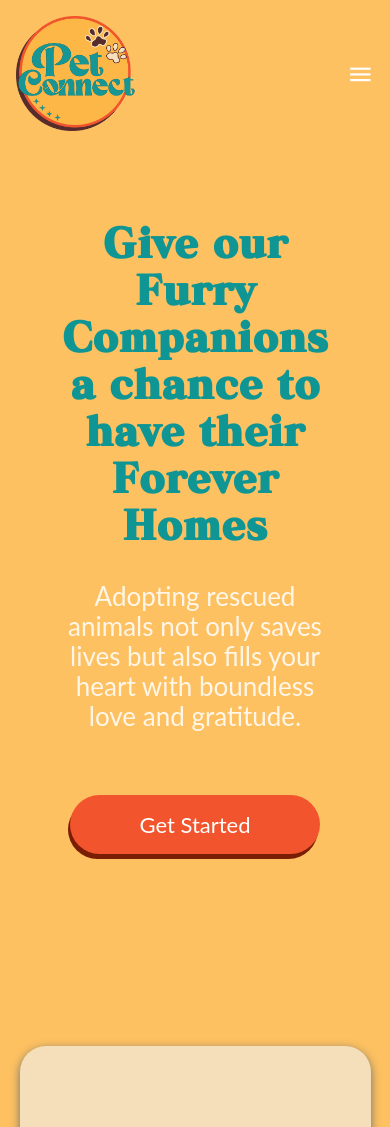
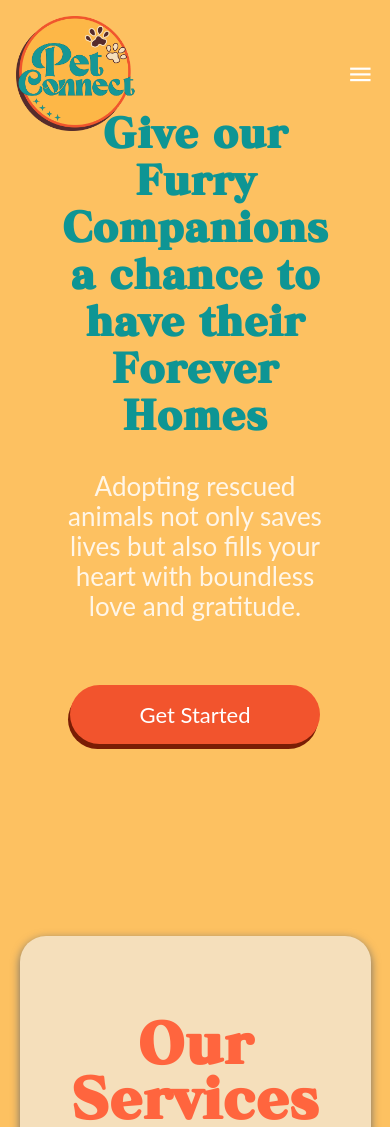
Before and after one commit to Marktrex/gr2_bscs3a_petconnect, a PHP site: page /landing-page-light.html in a window 390 px wide; the page is wider, and only the part inside the window is pictured. Shown: the top 1127 px of that part. Run offline with PHP 8.4, Linux system fonts and the light colour scheme.

Commit message:
fixed something again

```diff
--- a/src/landing-page-light.css
+++ b/src/landing-page-light.css
@@ -397,7 +397,7 @@ header .navbar {
   }
   .hero-section
   {
-    margin-top: 120px;
+    margin-top: 10px;
     text-align: center;
   }
   .hero-section .content h1 {
```
Also changed, not shown: src/icons/p1.jpg, src/view-pets.css (added).
